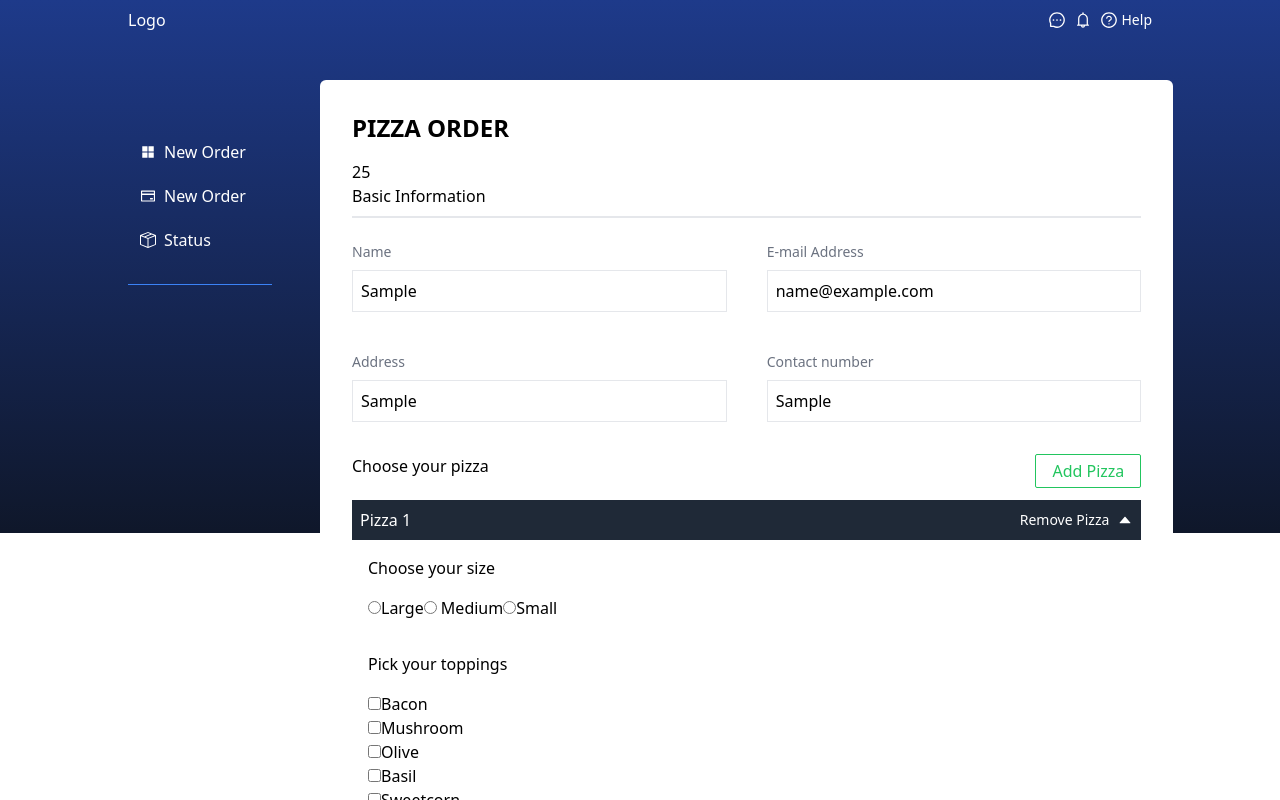
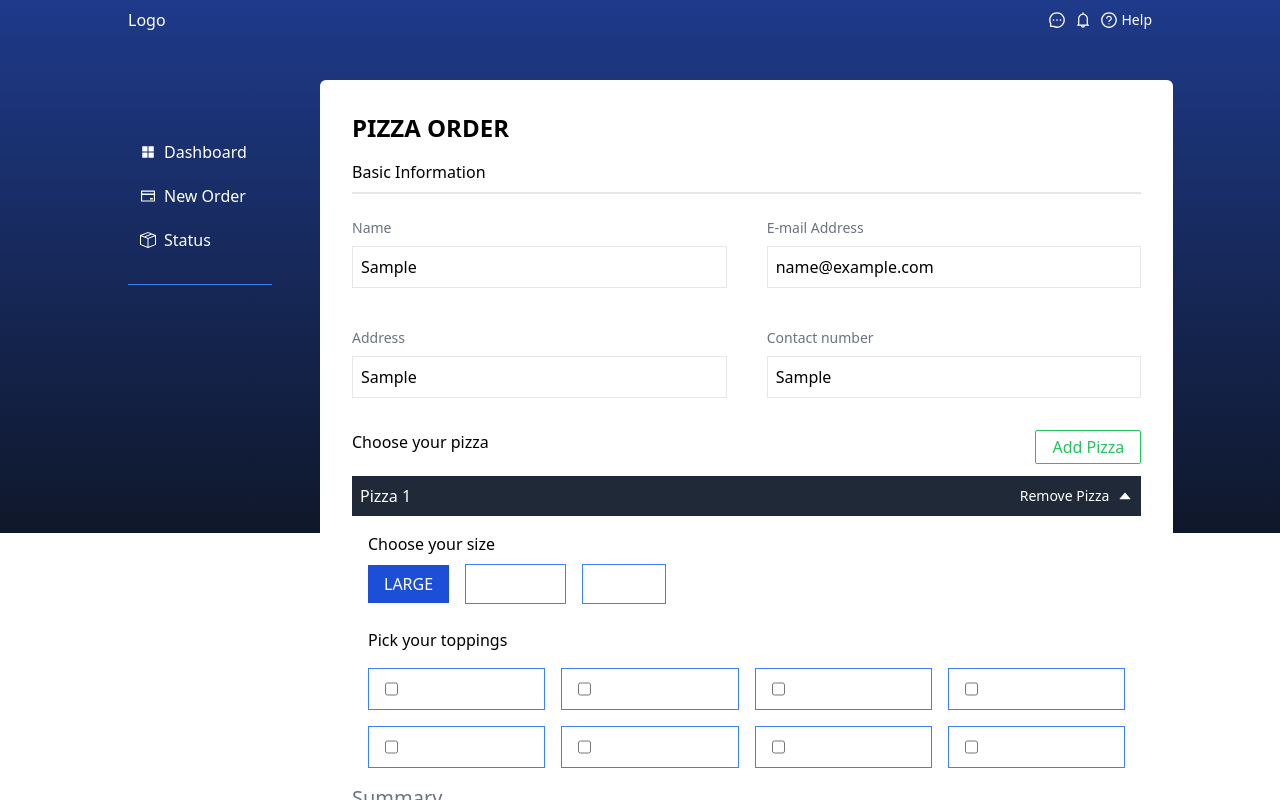
Before and after one commit to bjvalmaseda-dev/pizza-manager-app, a React (Vite) app: page /orders/new in a window 1280 px wide. Both pictures are taken after typing "Sample", "name@example.com", "Sample", "Sample" into the empty fields and a click on the button "Add Pizza". Shown: the top 800 px of the page. Built offline with nearby package versions, Linux system fonts and the light colour scheme.

Commit message:
:construction: feat: finished orders page

```diff
--- a/src/PizzaApp.tsx
+++ b/src/PizzaApp.tsx
@@ -1,4 +1,4 @@
-import { Outlet } from 'react-router-dom'
+import { Outlet, useNavigate } from 'react-router-dom'
 import {
   AiOutlineMessage,
   AiOutlineBell,
@@ -6,7 +6,6 @@ import {
   AiFillAppstore,
   AiOutlineCreditCard,
 } from 'react-icons/ai'
-
 import store from './redux/store'
 
 import { BsBoxSeam } from 'react-icons/bs'
@@ -14,6 +13,7 @@ import './App.css'
 import { Provider } from 'react-redux'
 
 function PizzaApp() {
+  const navigate = useNavigate()
   return (
     <Provider store={store}>
       <div className='bg-white'>
@@ -31,14 +31,23 @@ function PizzaApp() {
           </nav>
           <div className='px-4 mt-24 '>
             <ul className='flex-row space-y-3  border-b w-36 pb-7 border-blue-500'>
-              <button className='flex items-center space-x-2 hover:border-l-4 p-1 pl-3 hover:bg-gradient-to-r hover:from-blue-900'>
+              <button
+                onClick={() => navigate('/orders/dashboard')}
+                className='flex items-center space-x-2 hover:border-l-4 p-1 pl-3 hover:bg-gradient-to-r hover:from-blue-900'
+              >
                 <AiFillAppstore />
-                <span>New Order</span>
+                <span>Dashboard</span>
               </button>
-              <button className='flex items-center space-x-2 hover:border-l-4 p-1 pl-3 hover:bg-gradient-to-r hover:from-blue-900'>
+              <button
+                onClick={() => navigate('/orders/new')}
+                className='flex items-center space-x-2 hover:border-l-4 p-1 pl-3 hover:bg-gradient-to-r hover:from-blue-900'
+              >
                 <AiOutlineCreditCard /> <span>New Order</span>
               </button>
-              <button className='flex items-center space-x-2 hover:border-l-4 p-1 pl-3 hover:bg-gradient-to-r hover:from-blue-900'>
+              <button
+                onClick={() => navigate('/orders/manage')}
+                className='flex items-center space-x-2 hover:border-l-4 p-1 pl-3 hover:bg-gradient-to-r hover:from-blue-900'
+              >
                 <BsBoxSeam />
                 <span>Status</span>
               </button>
--- a/src/hooks/useNewOrderDataForm.ts
+++ b/src/hooks/useNewOrderDataForm.ts
@@ -36,7 +36,20 @@ const formReducer = (
 }
 
 const useNewOrderDataForm = () => {
-  return useReducer(formReducer, INITIAL_STATE)
+  const [inputValues, dispatch] = useReducer(formReducer, INITIAL_STATE)
+
+  const changeValue = (name: string, value: string) => {
+    dispatch({
+      type: 'change_value',
+      payload: { inputName: name, inputValue: value },
+    })
+  }
+  const clearAllInputs = () => {
+    dispatch({
+      type: 'clear',
+    })
+  }
+  return { inputValues, changeValue, clearAllInputs }
 }
 
 export default useNewOrderDataForm
--- a/src/orders/components/OrderForm.tsx
+++ b/src/orders/components/OrderForm.tsx
@@ -7,7 +7,7 @@ import { PizzaForm } from './PizzaForm'
 
 export const OrderForm = () => {
   const { pizzas, addPizza, removePizza, updatePizza, reset } = usePizzasForm()
-  const [inputValues, dispatch] = useNewOrderDataForm()
+  const { inputValues, changeValue, clearAllInputs } = useNewOrderDataForm()
 
   const calculateTotalOrder = () =>
     pizzas.reduce((sum, value) => sum + value.totalPrice, 0)
@@ -25,22 +25,18 @@ export const OrderForm = () => {
     }
 
     reset()
-    dispatch({ type: 'clear' })
+    clearAllInputs()
     console.log(newOrder)
   }
 
   const handleChange = (e: React.ChangeEvent<HTMLInputElement>) => {
     const { name, value } = e.target
-    dispatch({
-      type: 'change_value',
-      payload: { inputName: name, inputValue: value },
-    })
+    changeValue(name, value)
   }
 
   return (
     <div>
       <h1 className='uppercase text-2xl font-semibold mb-4'>Pizza Order</h1>
-      {calculateTotalOrder()}
       <form action=''>
         <p className='border-b-2 pb-2 mb-6'>Basic Information</p>
         <fieldset>
--- a/src/orders/components/PizzaForm.tsx
+++ b/src/orders/components/PizzaForm.tsx
@@ -1,18 +1,21 @@
 /* eslint-disable @typescript-eslint/no-unused-vars */
-import { useState } from 'react'
-import { AiFillCaretUp } from 'react-icons/ai'
-import { Pizza, Topping } from '../../type'
+import React, { useState } from 'react'
+import { AiFillCaretUp, AiFillCaretDown } from 'react-icons/ai'
+import { RadioSize } from '../../shares/RadioSize'
+import { CheckToppings } from '../../shares/CheckToppings'
+import { Pizza, Size, Topping } from '../../type'
 
 const toppings: Topping[] = [
   { name: 'Bacon', price: 0.99 },
   { name: 'Mushroom', price: 0.99 },
+  { name: 'Pepperoni', price: 0.99 },
   { name: 'Olive', price: 0.99 },
   { name: 'Basil', price: 0.99 },
   { name: 'Sweetcorn', price: 0.99 },
   { name: 'Onion', price: 0.99 },
   { name: 'Tomato', price: 0.99 },
 ]
-const prices = [19.9, 23.9, 27.9]
+const prices = { large: 20.0, medium: 15.0, small: 9.5 }
 
 interface Props {
   pizza: Pizza
@@ -22,26 +25,39 @@ interface Props {
 }
 
 export const PizzaForm = ({ pizza, index, remove, update }: Props) => {
-  const [extras, setExtras] = useState<Topping[]>([])
+  const [show, setShow] = useState<boolean>(true)
+  const [checkedState, setCheckedState] = useState(
+    new Array(toppings.length).fill(false)
+  )
+  const [size, setSize] = useState<string>('large')
 
-  const handleCheckedTopping = (
-    e: React.ChangeEvent<HTMLInputElement>,
-    option: Topping
-  ) => {
-    const checked = e.target.checked
-    console.log(checked)
+  const handleOnChangeExtras = (position: number) => {
+    const updatedCheckedState = checkedState.map((item: boolean, index) =>
+      index === position ? !item : item
+    )
 
-    if (checked) {
-      setExtras([...extras, option])
-      console.log(extras)
-    } else {
-      setExtras(extras.filter(o => o.name !== option.name))
-    }
+    setCheckedState(updatedCheckedState)
+    const extras: Topping[] = updatedCheckedState
+      .map((value: boolean, index) => (value ? toppings[index] : null))
+      .filter(value => value !== null) as Topping[]
+
     update({ ...pizza, toppings: extras }, index)
   }
 
+  const handleOnChangeSize = (e: React.ChangeEvent<HTMLInputElement>) => {
+    const target = e.target
+    const size = target.value as Size
+
+    if (target.checked) {
+      update({ ...pizza, size, price: prices[size] }, index)
+    }
+  }
   const handleRemovePizza = () => {
     remove(index)
+  }
+
+  const toggleShow = () => {
+    setShow(!show)
   }
 
   return (
@@ -56,35 +72,66 @@ export const PizzaForm = ({ pizza, index, remove, update }: Props) => {
           >
             Remove Pizza
           </button>
-          <AiFillCaretUp />
+          {show ? (
+            <AiFillCaretUp onClick={toggleShow} />
+          ) : (
+            <AiFillCaretDown onClick={toggleShow} />
+          )}
+        </div>
+      </div>
+      {show ? (
+        <>
+          {' '}
+          <div className='p-4'>
+            <p className='mb-4'>Choose your size</p>
+            <div className='flex gap-4'>
+              <RadioSize
+                id={`pizza-${index}-large`}
+                name='size'
+                label='Large'
+                value='large'
+                checked={pizza.size === 'large'}
+                onChange={handleOnChangeSize}
+              />
+              <RadioSize
+                id={`pizza-${index}-medium`}
+                name='size'
+                label='medium'
+                value='medium'
+                checked={pizza.size === 'medium'}
+                onChange={handleOnChangeSize}
+              />
+              <RadioSize
+                id={`pizza-${index}-small`}
+                name='size'
+                label='small'
+                value='small'
+                checked={pizza.size === 'small'}
+                onChange={handleOnChangeSize}
+              />
             </div>
           </div>
           <div className='p-4'>
-        <p className='mb-4'>Choose your size</p>
-        <input type='radio' name='size' value='large' />
-        Large
-        <input type='radio' name='size' value='medium' /> Medium
-        <input type='radio' name='size' value='small' />
-        Small
-      </div>
-      <div className='p-4'>
             <p className='mb-4'>Pick your toppings</p>
-        <ul>
+            <ul className='grid grid-cols-4 gap-4'>
               {toppings.map((option, i) => {
                 return (
                   <li key={`pizza-${index}-option-${i}`}>
-                <input
-                  type='checkbox'
+                    <CheckToppings
                       id={`pizza-${index}-${option.name}`}
-                  name={`pizza-${index}-${option.name}`}
-                  onChange={e => handleCheckedTopping(e, option)}
+                      label={option.name}
+                      checked={checkedState[i]}
+                      onChange={() => handleOnChangeExtras(i)}
                     />
-                <label htmlFor={option.name}>{option.name}</label>
                   </li>
                 )
               })}
             </ul>
           </div>
         </>
+      ) : (
+        ''
+      )}
+    </>
   )
 }
--- /dev/null
+++ b/src/shares/CheckToppings.tsx
@@ -0,0 +1,30 @@
+import { InputHTMLAttributes } from 'react'
+
+export interface InputElementProps
+  extends InputHTMLAttributes<HTMLInputElement> {
+  label: string
+  key?: string
+  disabled?: boolean
+}
+
+export const CheckToppings = ({
+  label,
+  id,
+  disabled = false,
+  key,
+  checked,
+  ...rest
+}: InputElementProps) => {
+  return (
+    <label
+      htmlFor={id}
+      key={key}
+      className={`flex justify-start space-x-4 px-4 ${
+        checked ?? false ? 'bg-blue-700' : 'border border-blue-500 text-black'
+      }  py-2 text-center text-white font-medium uppercase cursor-pointer`}
+    >
+      <input type='checkbox' id={id} disabled={disabled} {...rest} />
+      <span>{label}</span>
+    </label>
+  )
+}
--- /dev/null
+++ b/src/shares/RadioSize.tsx
@@ -0,0 +1,38 @@
+import { InputHTMLAttributes } from 'react'
+
+export interface InputElementProps
+  extends InputHTMLAttributes<HTMLInputElement> {
+  label: string
+  id: string
+  key?: string
+  disabled?: boolean
+}
+
+export const RadioSize = ({
+  label,
+  id,
+  disabled = false,
+  key = '',
+  checked,
+  ...rest
+}: InputElementProps) => {
+  return (
+    <div key={key}>
+      <input
+        type='radio'
+        id={id}
+        disabled={disabled}
+        className='hidden'
+        {...rest}
+      />
+      <label
+        htmlFor={id}
+        className={`px-4 ${
+          checked ?? false ? 'bg-blue-700' : 'border border-blue-500 text-black'
+        }  py-2 text-center text-white font-medium uppercase cursor-pointer`}
+      >
+        {label}
+      </label>
+    </div>
+  )
+}
--- a/src/type.d.ts
+++ b/src/type.d.ts
@@ -1,5 +1,6 @@
+export as namespace myLib
 export interface Pizza {
-  size: string
+  size: Size
   price: number
   toppings: Topping[]
   totalPrice: number
@@ -18,3 +19,5 @@ export interface Order {
   products: Pizza[]
   total: number
 }
+
+export type Size = 'large' | 'medium' | 'small'
```
Lines whose indentation alone changed are shown as unchanged.
